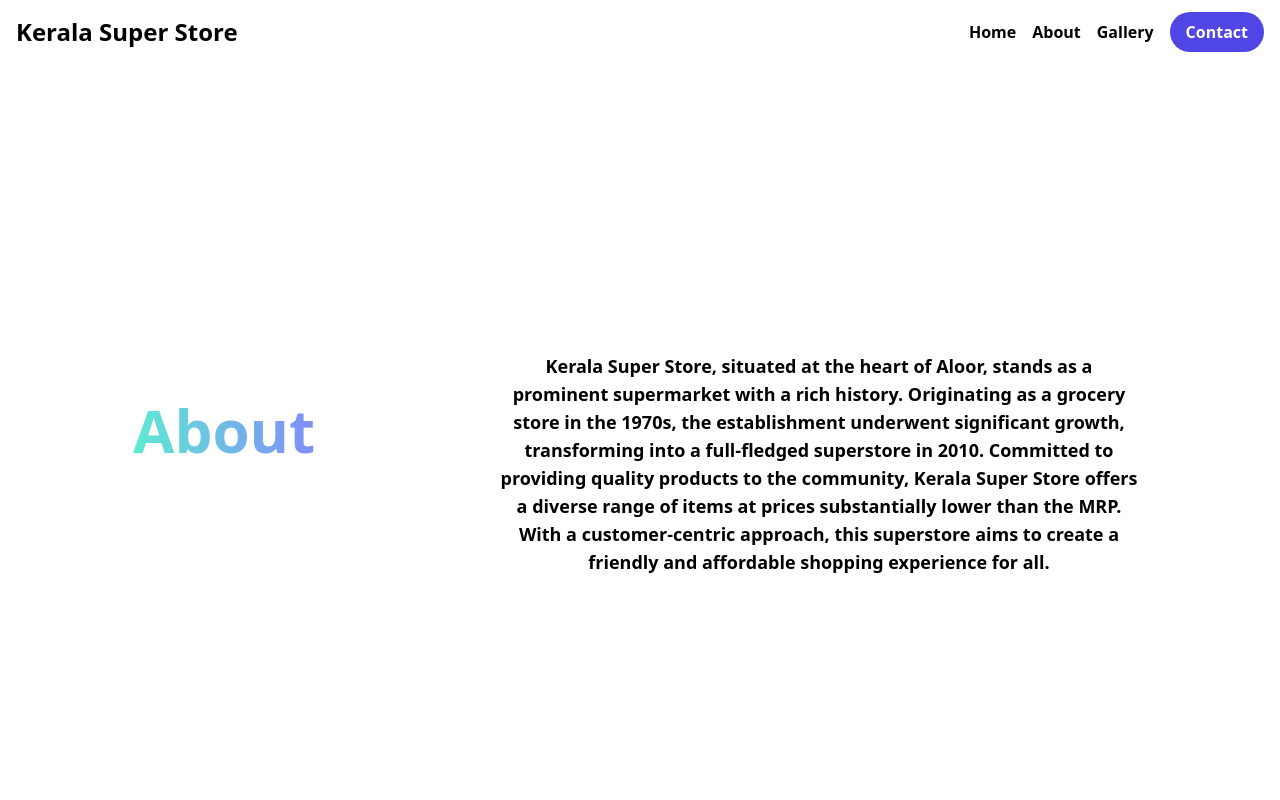
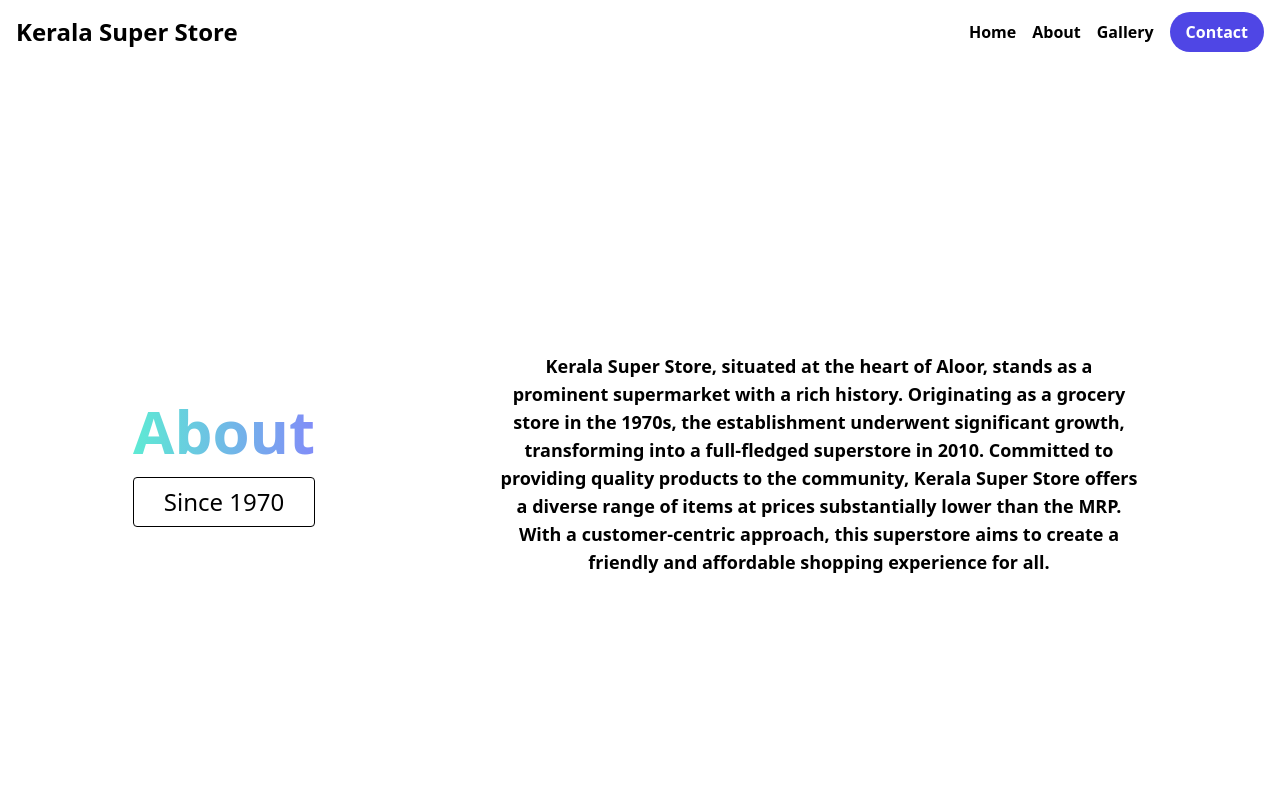
Before and after one commit to suryagayathri01/Kerala-Super-Store, a React (Vite) app: page / in a window 1280 px wide. Shown: the top 800 px of the page. Built offline with nearby package versions, Linux system fonts and the light colour scheme.

Commit message:
added count animation

```diff
--- a/package.json
+++ b/package.json
@@ -11,6 +11,7 @@
   },
   "dependencies": {
     "react": "^18.2.0",
+    "react-countup": "^6.5.0",
     "react-dom": "^18.2.0"
   },
   "devDependencies": {
--- a/src/components/About.tsx
+++ b/src/components/About.tsx
@@ -1,11 +1,21 @@
+import CountUp from "react-countup";
+
 const About = () => {
   return (
     <div className="flex h-dvh flex-col items-center justify-center gap-10 text-center sm:gap-44 md:flex-row">
-      <div className="flex flex-col gap-2 text-6xl font-bold text-transparent">
-        <div className="bg-gradient-to-r from-teal-300 to-indigo-400 bg-clip-text">
+      <div className="flex flex-col gap-4 text-6xl font-bold">
+        <div className="bg-gradient-to-r from-teal-300 to-indigo-400 bg-clip-text text-transparent">
           About
         </div>
-        <div>rfhkb</div>
+        <CountUp
+          className="rounded border border-black px-4 py-2 text-lg font-normal sm:text-2xl"
+          prefix="Since "
+          end={1970}
+          start={new Date().getFullYear()}
+          duration={5}
+          separator=""
+          enableScrollSpy={true}
+        />
       </div>
       <div className="m-2 text-lg font-semibold md:w-1/2">
         Kerala Super Store, situated at the heart of Aloor, stands as a
```
Also changed, not shown: 1 other file (tests, documents, lock files or other folders).
